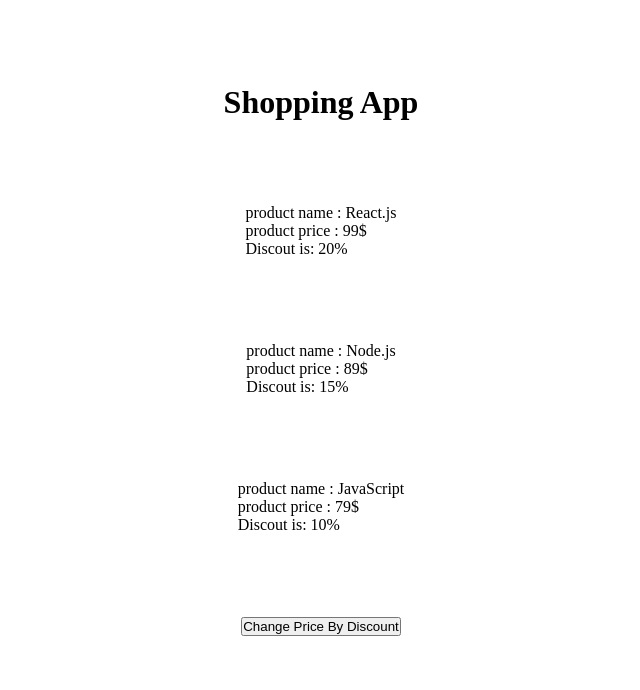
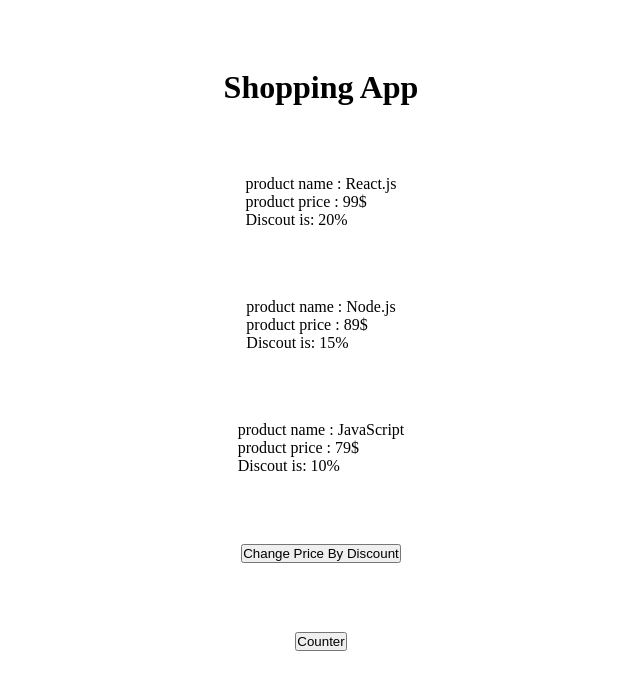
Before and after one commit to Ali-DoostAli/React-course, a React (Create React App) app: page / in a window 1280 px wide. Shown: the top 690 px of the page, without its empty margins (319-959 px from the left). Built offline with nearby package versions, Linux system fonts and the light colour scheme.

Commit message:
Bind this in class component

```diff
--- a/src/App.js
+++ b/src/App.js
@@ -4,26 +4,72 @@
 
 
 
-const App = () => {
+// const App = () => {
 
-  const [products,setProducts] = useState([
+//   const [products,setProducts] = useState([
+//           {title: "React.js" , price: "99$" , discout:"20%",id:1 },
+//           {title: "Node.js" , price: "89$" , discout:"15%",id:2 },
+//           {title: "JavaScript" , price: "79$" , discout:"10%",id:3 }
+//         ]);
+
+//   const clickHandler=()=>{
+//     setProducts([
+//               {title: "React.js" , price: "79.2$" , discout:"0"},
+//               {title: "Node.js" , price: "75.65$" , discout:"0"},
+//               {title: "JavaScript" , price: "71.1$" , discout:"0"}
+//             ]);
+//   }
+
+//   return (
+//         <div className="container" id="title">
+//             <h1>Shopping App</h1>
+//              {products.map((product) =>{
+//               return <Product
+//                name={product.title}
+//                price={product.price}
+//                key={product.id}
+//                >
+//                  <p >Discout is: {product.discout} </p>
+//                </Product>
+//              })}
+//              <button onClick={clickHandler}>Change Price By Discount</button>
+//           </div>   );
+// }
+
+// export default App;
+
+class App extends React.Component {
+  state = {
+    products: [
       {title: "React.js" , price: "99$" , discout:"20%",id:1 },
-          {title: "Node.js" , price: "89$" , discout:"15%",id:2 },
-          {title: "JavaScript" , price: "79$" , discout:"10%",id:3 }
-        ]);
-
-  const clickHandler=()=>{
-    setProducts([
+      {title: "Node.js" , price: "89$" , discout:"15%",id:2},
+      {title: "JavaScript" , price: "79$" , discout:"10%",id:3}
+    ],
+    count:0,
+   };
+   clickHandler=()=>{
+     this.setState({
+      products: [
         {title: "React.js" , price: "79.2$" , discout:"0"},
         {title: "Node.js" , price: "75.65$" , discout:"0"},
         {title: "JavaScript" , price: "71.1$" , discout:"0"}
-            ]);
+      ]
+     });
+   }
+   constructor(props){
+    super(props);
+    this.countHandler = this.countHandler.bind(this);
   }
 
+  countHandler(){
+   console.log("count clicked",this);
+   this.setState({count:this.state.count + 1});
+  }
+  render() {
     return (
     <div className="container" id="title">
           <h1>Shopping App</h1>
-             {products.map((product) =>{
+           {this.state.products.map((product) =>{
             return <Product
              name={product.title}
              price={product.price}
@@ -32,47 +78,13 @@
                <p >Discout is: {product.discout} </p>
              </Product>
            })}
-             <button onClick={clickHandler}>Change Price By Discount</button>
-          </div>   );
+           <button onClick={this.clickHandler}>Change Price By Discount</button>
+           <button onClick={this.countHandler}>Counter</button>
+        </div>
+        );
   }
-
-export default App;
-
-// class App extends React.Component {
-//   state = {
-//     products: [
-//       {title: "React.js" , price: "99$" , discout:"20%" },
-//       {title: "Node.js" , price: "89$" , discout:"15%"},
-//       {title: "JavaScript" , price: "79$" , discout:"10%"}
-//     ]
-//    };
-//    clickHandler=()=>{
-//      this.setState({
-//       products: [
-//         {title: "React.js" , price: "79.2$" , discout:"0"},
-//         {title: "Node.js" , price: "75.65$" , discout:"0"},
-//         {title: "JavaScript" , price: "71.1$" , discout:"0"}
-//       ]
-//      });
-//    }
-//   render() {
-//     return (
-//     <div className="container" id="title">
-//           <h1>Shopping App</h1>
-//            {this.state.products.map((product,index) =>{
-//             return <Product
-//              name={product.title}
-//              price={product.price}
-//              >
-//                <p >Discout is: {product.discout} </p>
-//              </Product>
-//            })}
-//            <button onClick={this.clickHandler}>Change Price By Discount</button>
-//         </div>
-//         );
-//   }
-// }
+}
 
 
 
-// export default App;
+export default App;
```
Lines whose indentation alone changed are shown as unchanged.
